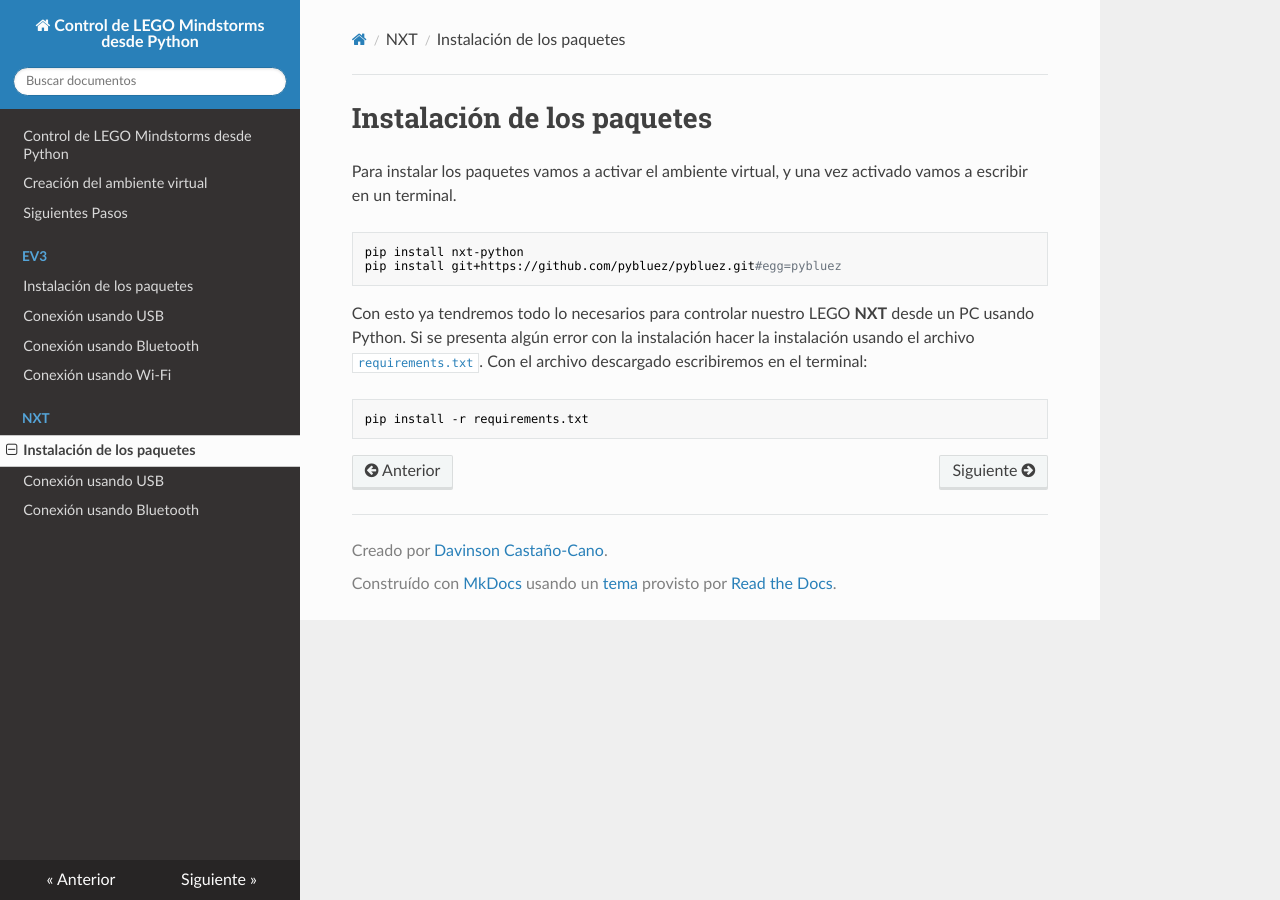
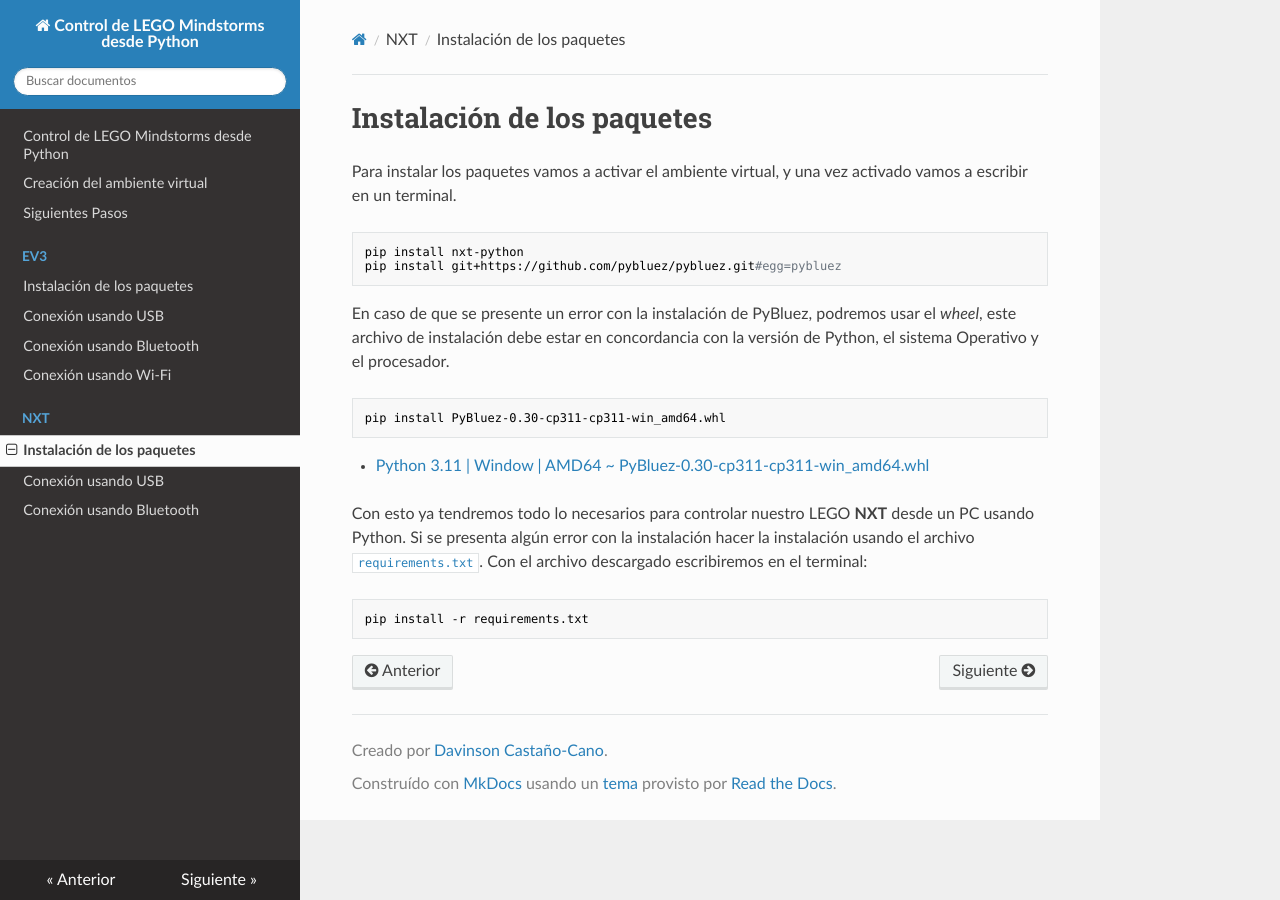
Before and after one commit to semillero-ares/mindstorms-dc-python, an MkDocs documentation site: the page built from docs/NXT/1-instalacion-paquetes.md, in a window 1280 px wide. Built offline with MkDocs 1.6.1, drawn with Linux system fonts in a browser that asks for light colours; nearby versions of some CDN libraries.

Commit message:
wheel de pybluez

````diff
--- a/docs/NXT/1-instalacion-paquetes.md
+++ b/docs/NXT/1-instalacion-paquetes.md
@@ -7,6 +7,14 @@ pip install nxt-python
 pip install git+https://github.com/pybluez/pybluez.git#egg=pybluez
 ```
 
+En caso de que se presente un error con la instalación de PyBluez, podremos usar el _wheel_, este archivo de instalación debe estar en concordancia con la versión de Python, el sistema Operativo y el procesador.
+
+```bat
+pip install PyBluez-0.30-cp311-cp311-win_amd64.whl
+```
+
+- [Python 3.11 | Window | AMD64 ~ PyBluez-0.30-cp311-cp311-win_amd64.whl](../dist/PyBluez-0.30-cp311-cp311-win_amd64.whl)
+
 Con esto ya tendremos todo lo necesarios para controlar nuestro LEGO **NXT** desde un PC usando Python. Si se presenta algún error con la instalación hacer la instalación usando el archivo [`requirements.txt`](./requirements.txt). Con el archivo descargado escribiremos en el terminal:
 
 ```bat
````
Also changed, not shown: 1 other file.
